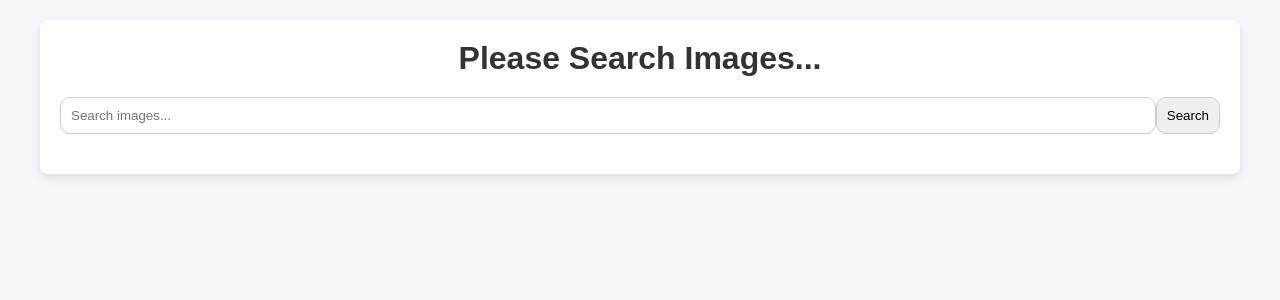
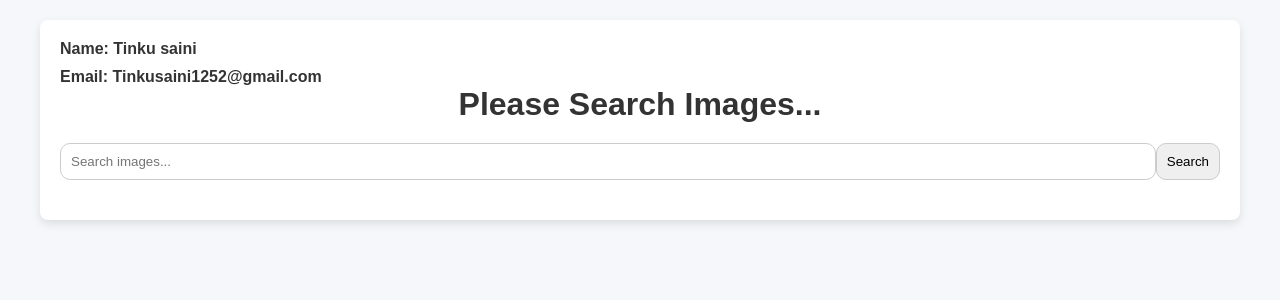
Before and after one commit to Tinku4007/canvas_fabric, a React (Vite) app: page / in a window 1280 px wide. Shown: the top 300 px of the page. Built offline with nearby package versions, Linux system fonts and the light colour scheme.

Commit message:
code update

```diff
--- a/src/components/SearchBar.jsx
+++ b/src/components/SearchBar.jsx
@@ -15,12 +15,14 @@ function SearchBar({ onImageSelect, setInputValue, inputValue }) {
     // };
 
     return (
+        <>
         <input
             type="text"
             placeholder="Search images..."
             value={inputValue}
             onChange={(e) => setInputValue(e.target.value)}
         />
+        </>
     );
 }
 
--- a/src/index.css
+++ b/src/index.css
@@ -177,3 +177,7 @@ canvas {
   font-size: 16px;
   cursor: pointer;
 }
+
+.name{
+  margin-bottom: 10px;
+}
--- a/src/page/Home.jsx
+++ b/src/page/Home.jsx
@@ -32,6 +32,10 @@ const Home = () => {
 
     return (
         <div className="app-container">
+            <div>
+                <h4 className='name'>Name: Tinku saini</h4>
+                <h4>Email: Tinkusaini1252@gmail.com</h4>
+            </div>
             <div className='image_editor'>
                 <h1>Please Search Images...</h1>
                 <div className='box-search'>
```
